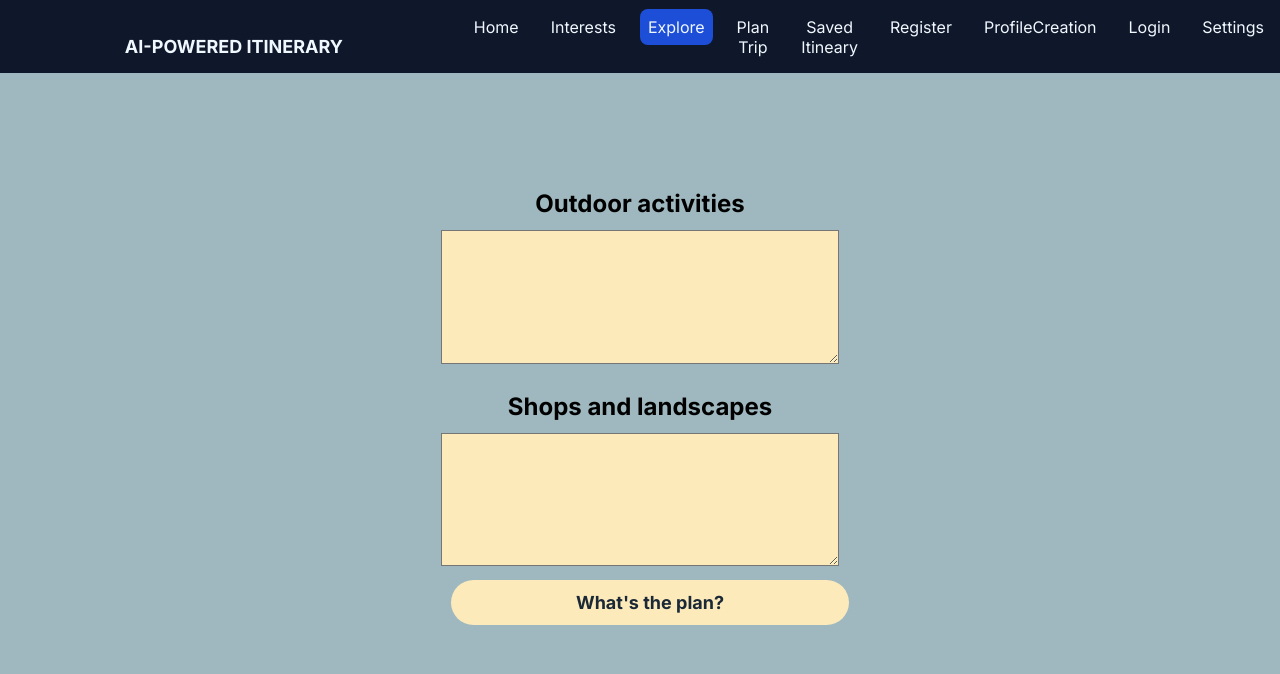
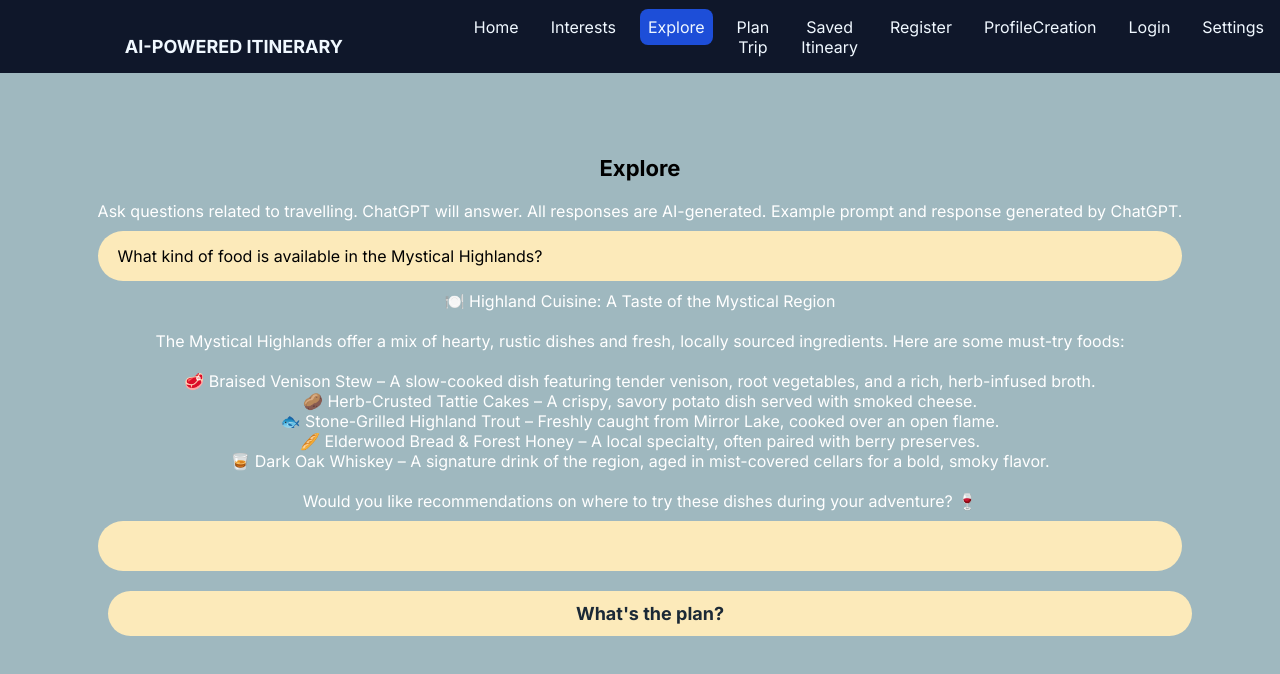
Before and after one commit to AI-Powered-Itinerary-Planner/AI-Powered-Itinerary, a React (Vite) app in the folder frontend/: page /explore in a window 1280 px wide. Shown: the top 674 px of the page. Built offline with nearby package versions, Linux system fonts and the light colour scheme.

Commit message:
Updated Explore Page from the wireframe version to the chatbot, not functional

```diff
--- a/frontend/src/pages/Explore.jsx
+++ b/frontend/src/pages/Explore.jsx
@@ -7,10 +7,23 @@ const Explore = () => {
 
   return (
     <div>
-      <h4>Outdoor activities</h4>
-      <textarea></textarea>
-      <h4>Shops and landscapes</h4>
-      <textarea></textarea>
+      <h1>Explore</h1>
+      <p>Ask questions related to travelling. ChatGPT will answer. All responses are AI-generated. Example prompt and response generated by ChatGPT.</p>
+      <input type='text' value="What kind of food is available in the Mystical Highlands?"></input>
+      <div>
+        🍽️ Highland Cuisine: A Taste of the Mystical Region<br/>
+        <br/>
+        The Mystical Highlands offer a mix of hearty, rustic dishes and fresh, locally sourced ingredients. Here are some must-try foods:<br/>
+        <br/>
+        🥩 Braised Venison Stew – A slow-cooked dish featuring tender venison, root vegetables, and a rich, herb-infused broth.<br/>
+        🥔 Herb-Crusted Tattie Cakes – A crispy, savory potato dish served with smoked cheese.<br/>
+        🐟 Stone-Grilled Highland Trout – Freshly caught from Mirror Lake, cooked over an open flame.<br/>
+        🥖 Elderwood Bread & Forest Honey – A local specialty, often paired with berry preserves.<br/>
+        🥃 Dark Oak Whiskey – A signature drink of the region, aged in mist-covered cellars for a bold, smoky flavor.<br/>
+        <br/>
+        Would you like recommendations on where to try these dishes during your adventure? 🍷<br/>
+        <input type='text'></input>
+      </div>
       <button onClick={() => navigate('/plantrip')}>What's the plan?</button>
     </div>
   )
```
